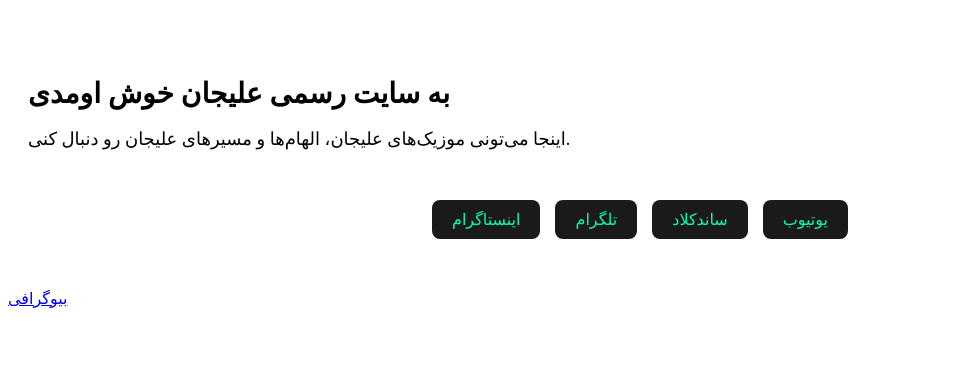
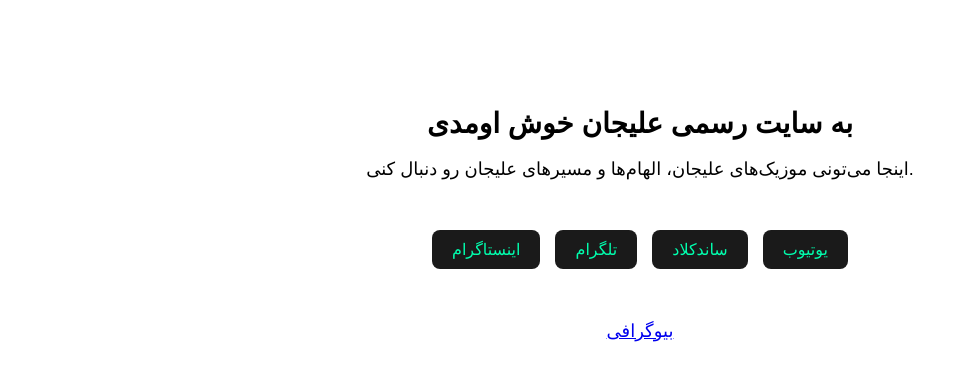
Before and after one commit to alijanmusic/Alijan, a plain HTML site: page index.html in a window 1280 px wide. Shown: the whole page, without its empty margins (0-967 px from the left). Drawn offline with Linux system fonts and the light colour scheme.

Commit message:
Update index.html

```diff
--- a/index.html
+++ b/index.html
@@ -1,7 +1,27 @@
 
 <!DOCTYPE html>
 <html lang="fa">
-<head>
+<head><style>
+  body {
+    font-size: 20px;
+    font-family: Vazir, sans-serif;
+    text-align: center;
+    padding: 30px;
+  }
+
+  a {
+    font-size: 18px;
+  }
+
+  h1 {
+    font-size: 28px;
+  }
+
+  .button {
+    font-size: 18px;
+    padding: 10px 20px;
+  }
+</style>
     <meta charset="UTF-8">
     <title>سایت رسمی علیجان</title>
     <style>
```
